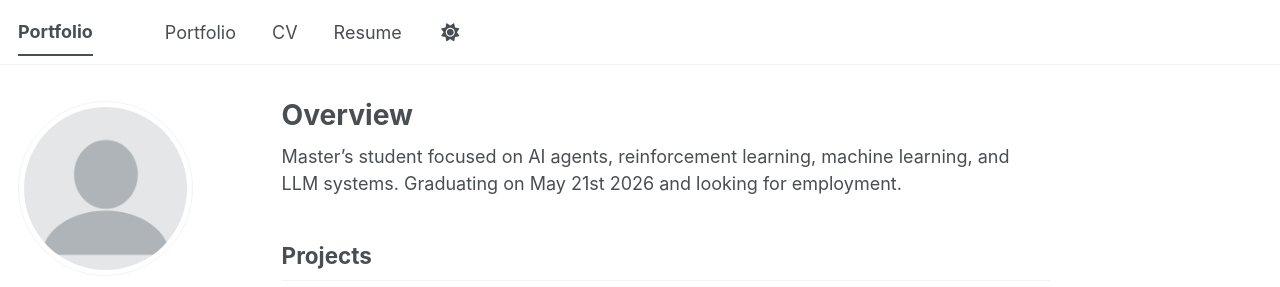
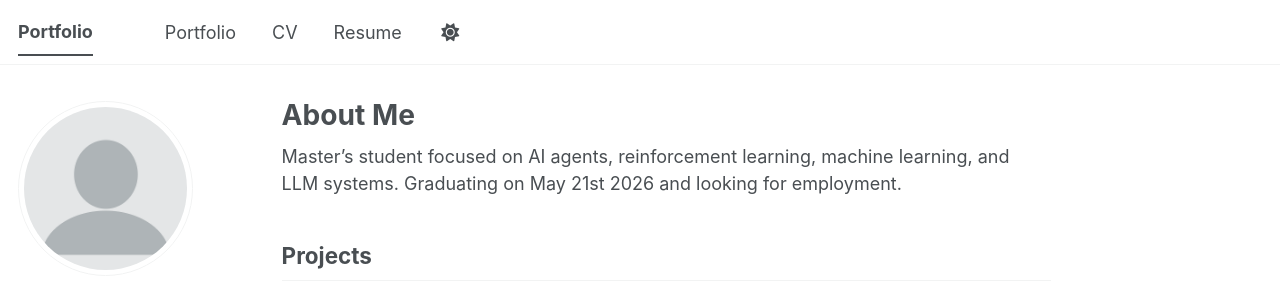
Before and after one commit to Roogard/Roogard.github.io, a Jekyll site: the page built from _pages/about.md, in a window 1280 px wide. Shown: the top 287 px of the page. Built offline with Jekyll 4.4.1, drawn with Linux system fonts in a browser that asks for light colours; a script bundle is joined from its source files by our own code; library files that are not in the unit come from our copies.

Commit message:
Change page title from 'Overview' to 'About Me'

```diff
--- a/_pages/about.md
+++ b/_pages/about.md
@@ -1,6 +1,6 @@
 ---
 permalink: /
-title: "Overview"
+title: "About Me"
 author_profile: true
 redirect_from:
   - /about/
```
